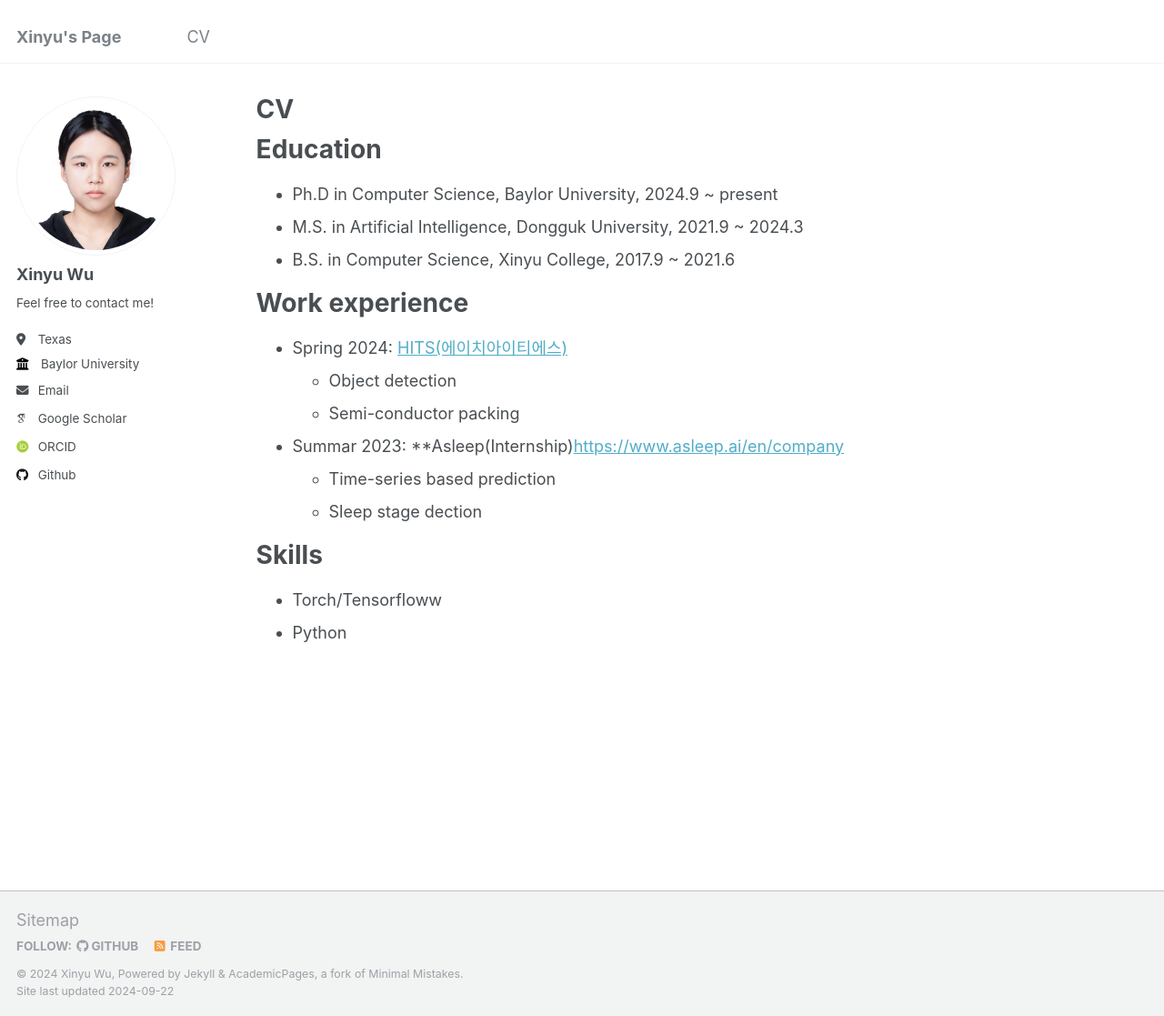
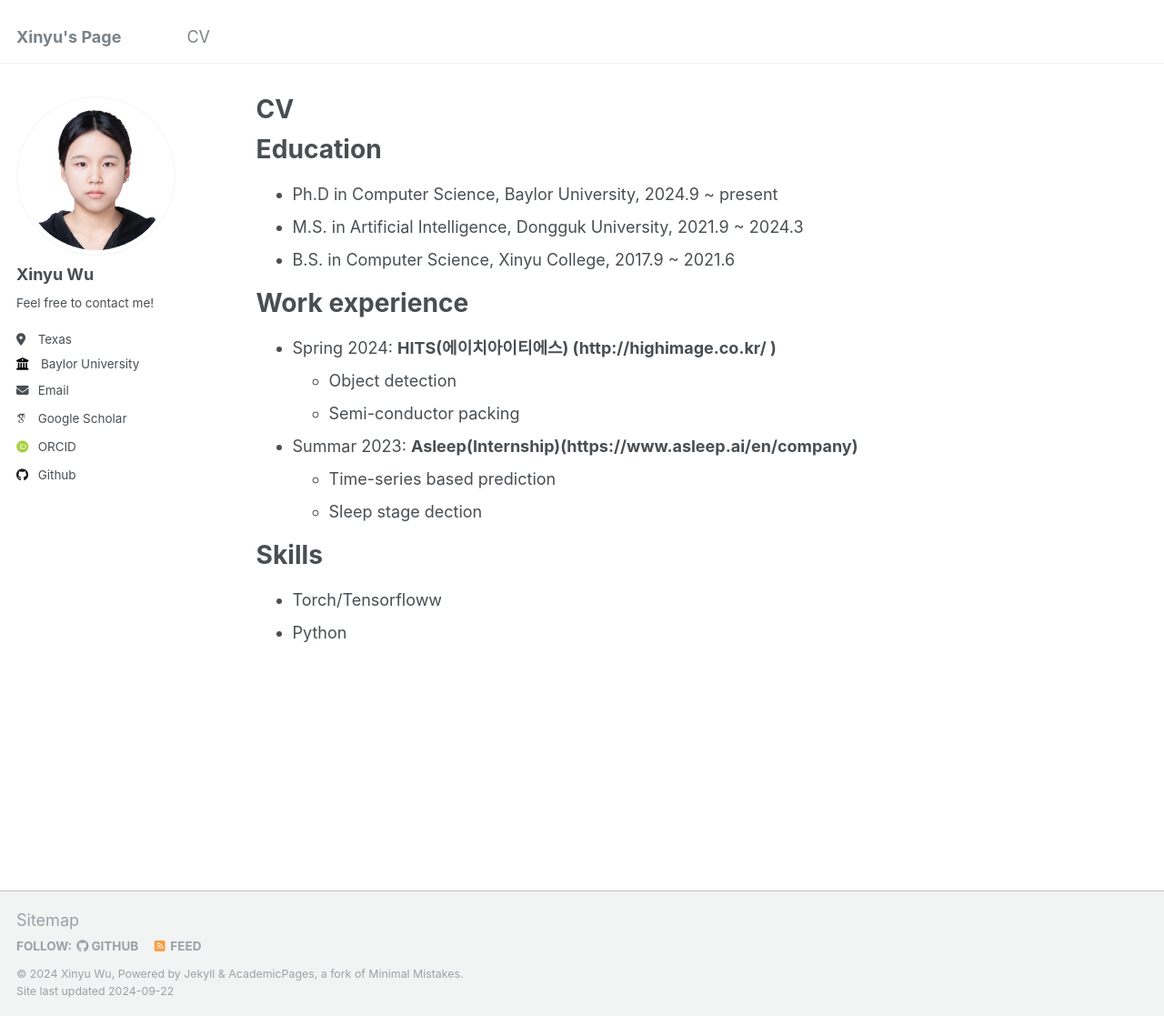
Before and after one commit to wuxinyu519/wuxinyu519.github.io, a Jekyll site: the page built from _pages/cv.md, in a window 1280 px wide and 1117 px high. Shown: the whole window at 91% size. Built offline with Jekyll 4.4.1, drawn with Linux system fonts in a browser that asks for light colours; some web fonts are replaced; some of the changed lines change nothing that is shown.

```diff
--- a/_pages/cv.md
+++ b/_pages/cv.md
@@ -17,12 +17,12 @@
 
 Work experience
 ======
-* Spring 2024: <a href="{http://highimage.co.kr/ ">HITS(에이치아이티에스)</a>
+* Spring 2024: **HITS(에이치아이티에스) (http://highimage.co.kr/ )**
   * Object detection
   * Semi-conductor packing
   <!-- * <ul http://highimage.co.kr/ > -->
 
-* Summar 2023: **Asleep(Internship)<https://www.asleep.ai/en/company >
+* Summar 2023: **Asleep(Internship)(https://www.asleep.ai/en/company)**
   * Time-series based prediction
   * Sleep stage dection
 
```
